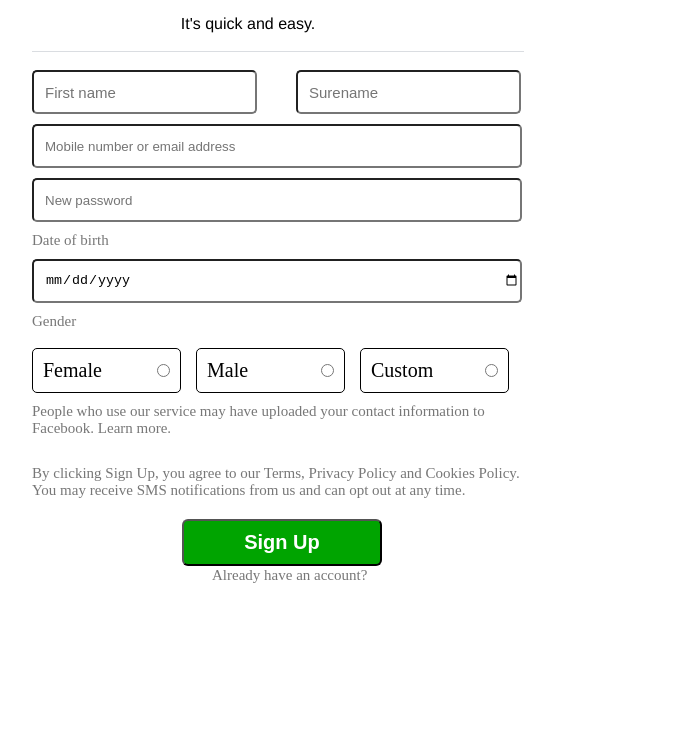
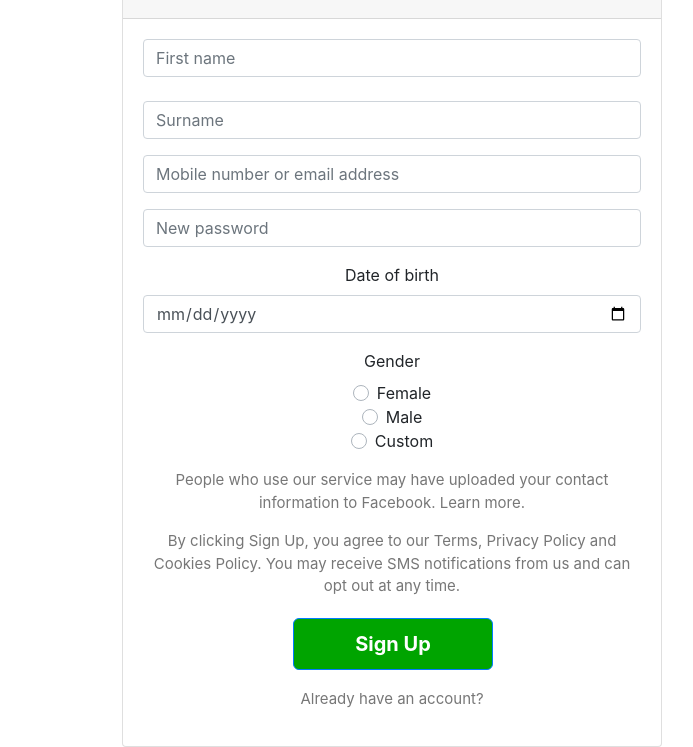
Before and after one commit to mdmohsin212/Signup-Page, a plain HTML site: page index.html in a window 1280 px wide. Shown: the part 193-940 px from the top of the page, without its empty margins (248-941 px from the left). Before the commit the page ends 800 px from the top, so only its background shows below. Drawn offline with nearby package versions, Linux system fonts and the light colour scheme.

Commit message:
fix-issue

```diff
--- a/index.html
+++ b/index.html
@@ -4,56 +4,76 @@
     <meta charset="UTF-8">
     <meta name="viewport" content="width=device-width, initial-scale=1.0">
     <title>Sign Up For Facebook</title>
+    <!-- Add Bootstrap CSS -->
+    <link rel="stylesheet" href="https://cdn.jsdelivr.net/npm/bootstrap@4.4.1/dist/css/bootstrap.min.css" integrity="sha384-Vkoo8x4CGsO3+Hhxv8T/Q5PaXtkKtu6ug5TOeNV6gBiFeWPGFN9MuhOf23Q9Ifjh" crossorigin="anonymous">
     <link rel="stylesheet" href="style.css">
 </head>
 <body>
-    <div class="all-item">
+    <div class="container text-center">
         <div class="top-icon">
             <img src="FB-ICON.png" alt="">
         </div>
-        <div class="full-box">
-            <div class="f-heading">
-                <br>
-                <h2>Create a new account</h2><br>
-                <p>It's quick and easy.</p><br>
-            </div>
-
-            <div class="main-form">
-                <br>
-                <input class="f-l-name" type="text" placeholder="First name">
-                <input style="margin-left: 35px;" class="f-l-name " type="text" placeholder="Surename">
-                <br>
-                <input class="f-box-input" type="email number" placeholder="Mobile number or email address">
-                <br>
-                <input class="f-box-input" type="password" placeholder="New password">
-                <p class="f-text">Date of birth</p>
-                <input class="f-box-input" type="date">
-                <p class="f-text">Gender</p>
-                <br>
-
-                <div class="coniter">
-                    <div class="g-box">
-                        <label for="" style="font-size: 20px;">Female</label>
-                        <input type="radio">
+        <div class="row justify-content-center">
+            <div class="col-md-6">
+                <div class="card">
+                    <div class="card-header">
+                        <h2>Create a new account</h2>
+                        <p>It's quick and easy.</p>
                     </div>
-                    <div class="g-box">
-                        <label for="" style="font-size: 20px;">Male</label>
-                        <input type="radio">
-                    </div>
-                    <div class="g-box">
-                        <label for="" style="font-size: 20px;">Custom</label>
-                        <input type="radio">
+                    <div class="card-body">
+                        <form>
+                            <div class="form-group">
+                                <input class="form-control" type="text" placeholder="First name"><br>
+                                <input class="form-control" type="text" placeholder="Surname">
+                            </div>
+                            <div class="form-group">
+                                <input class="form-control" type="email" placeholder="Mobile number or email address">
+                            </div>
+                            <div class="form-group">
+                                <input class="form-control" type="password" placeholder="New password">
+                            </div>
+                            <div class="form-group">
+                                <label>Date of birth</label>
+                                <input class="form-control" type="date">
+                            </div>
+                            <div class="form-group">
+                                <label>Gender</label>
+                                <div class="custom-control custom-radio">
+                                    <input type="radio" class="custom-control-input" id="femaleRadio">
+                                    <label class="custom-control-label" for="femaleRadio">Female</label>
+                                </div>
+                                <div class="custom-control custom-radio">
+                                    <input type="radio" class="custom-control-input" id="maleRadio">
+                                    <label class="custom-control-label" for="maleRadio">Male</label>
+                                </div>
+                                <div class="custom-control custom-radio">
+                                    <input type="radio" class="custom-control-input" id="customRadio">
+                                    <label class="custom-control-label" for="customRadio">Custom</label>
+                                </div>
+                            </div>
+                            <div class="form-group">
+                                <p class="f-text">People who use our service may have uploaded your contact information to Facebook. Learn more.</p>
+                            </div>
+                            <div class="form-group">
+                                <p class="f-text">By clicking Sign Up, you agree to our Terms, Privacy Policy and Cookies Policy. You may receive SMS notifications from us and can opt out at any time.</p>
+                            </div>
+                            <div class="form-group">
+                                <button class="btn btn-primary btn-block">Sign Up</button>
+                            </div>
+                            <div class="form-group">
+                                <a class="f-text" href="https://www.facebook.com/signup" target="_blank">Already have an account?</a>
+                            </div>
+                        </form>
                     </div>
                 </div>
-                <p class="f-text">People who use our service may have uploaded your contact information to Facebook. Learn more.</p><br>
-
-                <p class="f-text">By clicking Sign Up, you agree to our Terms, Privacy Policy and Cookies Policy. You may receive SMS notifications from us and can opt out at any time.</p>
-
-                <button class="btn">Sign Up</button><br>
-                <a></a>
-                <a class="f-text link" href="https://www.facebook.com/signup" target="_blank">Already have an account?</a>
             </div>
         </div>
     </div>
+
+    <!-- Add Bootstrap JS and jQuery if needed -->
+    <!--
+    <script src="https://code.jquery.com/jquery-3.6.0.min.js" integrity="sha384-KyZXEAg3QhqLMpG8r+P6l1r5w5gDEbIhjFjVf5f5r5l5uYDcly5c5d5f5p5s5t5n5u5e5h5f5V5T5N5E5v5I5P5N5p5w5g5O5f5r5i5s5" crossorigin="anonymous"></script>
+    <script src="https://cdn.jsdelivr.net/npm/bootstrap@4.4.1/dist/js/bootstrap.min.js" integrity="sha384-BVYiiSIFeK1dGmJRAkycuHAHRg32OmUcww7Wifbr5f5Ax5K5p5N5F5f5O5O5O5O5" crossorigin="anonymous"></script>
+    -->
 </body>
 </html>
--- a/style.css
+++ b/style.css
@@ -21,11 +21,9 @@
     margin-left: 280px;
 }
 .main-form{
-    align-items: center;
     border-top: 1px solid #dadde1;
     width: 492px;
     border-radius: 0 0 8px 8px;
-    margin-left: 280px;
 }
 .f-l-name{
     width: 210px;
```
